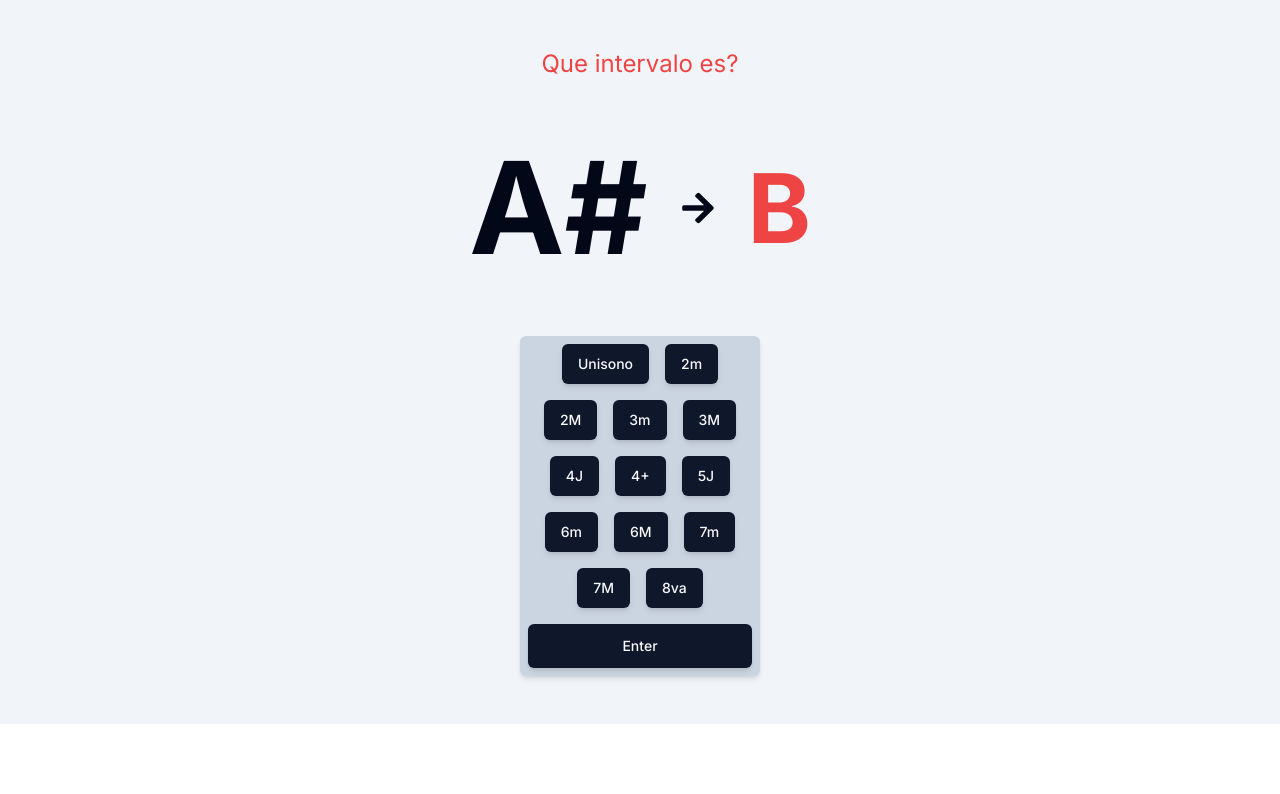
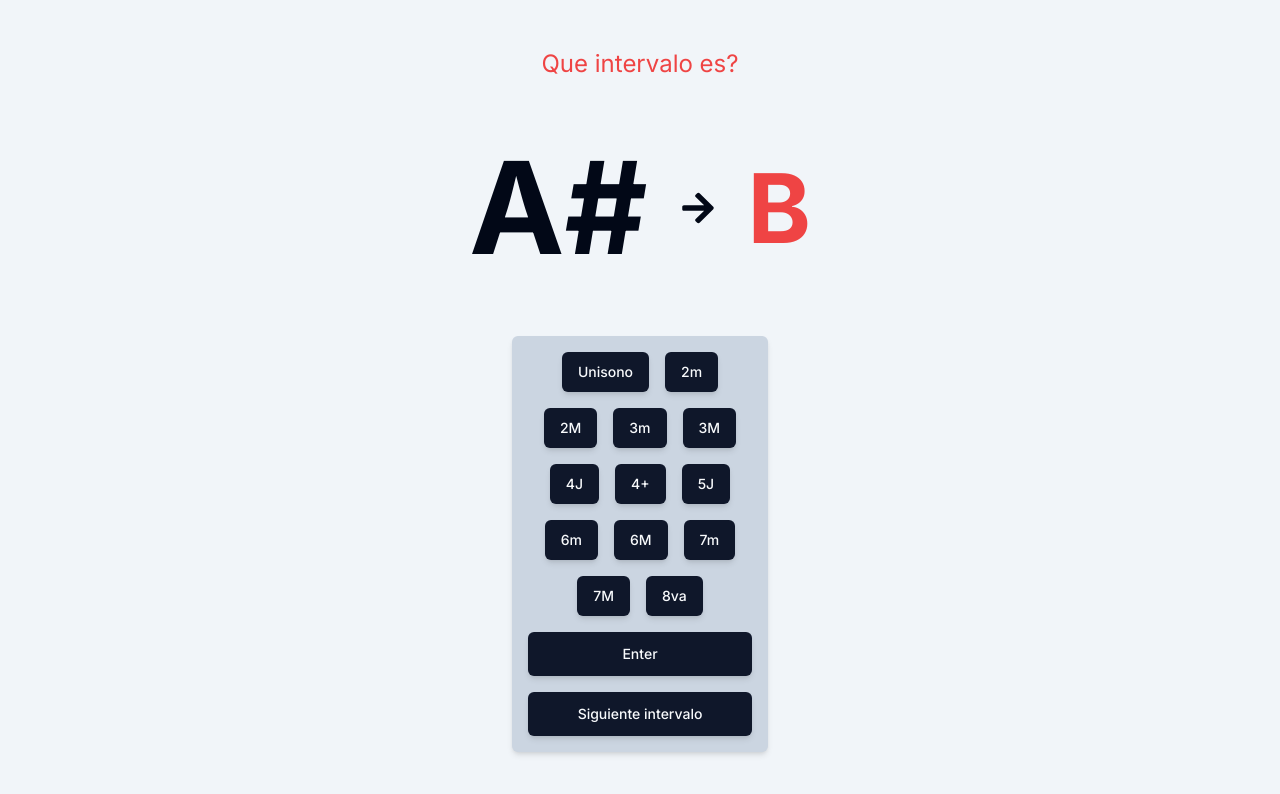
Before and after one commit to gusyoldi/intervals, a Next.js app: page /adivinar-intervalo in a window 1280 px wide. Shown: the top 794 px of the page. Built offline with nearby package versions, Linux system fonts and the light colour scheme.

Commit message:
add success component

```diff
--- a/app/adivinar-intervalo/page.tsx
+++ b/app/adivinar-intervalo/page.tsx
@@ -1,11 +1,11 @@
 import Display from "@/components/ui/Display/Display";
 import Keyboard from "@/components/ui/Keyboard/Keyboard";
 import { Nota } from "@/lib/models/data";
-import { Suspense } from "react";
+import { Suspense, useState } from "react";
 import { NOTAS, INTERVALOS } from "@/lib/data/db";
 import { generarNotasRandom } from "@/lib/utils/utils";
 
-export default async function HomePage() {
+export default async function Page() {
   const notasRandom: Nota[] = generarNotasRandom(NOTAS);
 
   return (
--- a/app/page.tsx
+++ b/app/page.tsx
@@ -1,11 +1,11 @@
 import { Button } from "@/components/ui/button";
 import Link from "next/link";
 
-export default async function Page() {
+export default async function HomePage() {
   return (
-    <ul>
-      <li>
-        <Button variant={"default"}>
+    <ul className="flex-col justify-center items-center gap-4 bg-slate-300 p-4 rounded-md shadow-md max-w-60 m-auto mt-10">
+      <li className="text-center">
+        <Button variant="default">
           <Link href="/adivinar-intervalo">Adivinar intervalo</Link>
         </Button>
       </li>
--- a/components/ui/Display/Display.tsx
+++ b/components/ui/Display/Display.tsx
@@ -1,6 +1,8 @@
 "use client";
 import { FaArrowRight } from "react-icons/fa";
 import { Nota } from "../../../lib/models/data";
+import { FaRegCheckCircle } from "react-icons/fa";
+import { useState } from "react";
 
 interface DisplayProps {
   notas: Nota[];
@@ -8,14 +10,25 @@ interface DisplayProps {
 
 export const Display = ({ notas }: DisplayProps) => {
   const [notaRandom1, notaRandom2] = notas;
+  const [showSuccess, setShowSucess] = useState(false);
+
+  const successIcon = (
+    <FaRegCheckCircle className="text-9xl m-auto" color="#5cb85c" />
+  );
 
   return (
-    <div className="flex justify-center items-center gap-8 p-10">
-      <p className=" text-9xl font-bold">{notaRandom1}</p>
-      <span className="text-4xl">
-        <FaArrowRight />
-      </span>
-      <p className="text-8xl font-bold text-red-500">{notaRandom2}</p>
+    <div className="flex justify-center items-center gap-8 p-10 min-h-40">
+      {showSuccess ? (
+        successIcon
+      ) : (
+        <>
+          <p className=" text-9xl font-bold">{notaRandom1}</p>
+          <span className="text-4xl">
+            <FaArrowRight />
+          </span>
+          <p className="text-8xl font-bold text-red-500">{notaRandom2}</p>
+        </>
+      )}
     </div>
   );
 };
--- a/components/ui/Keyboard/Keyboard.tsx
+++ b/components/ui/Keyboard/Keyboard.tsx
@@ -4,18 +4,33 @@ import { IntervaloObj } from "../../../lib/models/data";
 import { Button } from "../button";
 import Key from "./Key";
 
-const Keyboard = ({ intervalos }: { intervalos: IntervaloObj[] }) => {
+interface KeyboardProps {
+  intervalos: IntervaloObj[];
+}
+
+const Keyboard = ({ intervalos }: KeyboardProps) => {
   return (
-    <div className="flex flex-wrap justify-center items-center gap-4 bg-slate-300 p-2 rounded-md shadow-md max-w-60 m-auto">
+    <div className="flex flex-wrap justify-center items-center gap-4 bg-slate-300 p-4 rounded-md shadow-md max-w-64 m-auto">
       {intervalos.map((int) => (
         <Key key={int.nombre} name={int.nombre} />
       ))}
       <Button
-        size={"lg"}
+        size="lg"
         className="w-full rounded-md shadow-md"
-        onClick={() => console.log("Submit")}
+        onClick={() => {
+          console.log("Submit");
+        }}
       >
         Enter
+      </Button>
+      <Button
+        size="lg"
+        className="w-full rounded-md shadow-md"
+        onClick={() => {
+          console.log("Siguiente intervalo");
+        }}
+      >
+        Siguiente intervalo
       </Button>
     </div>
   );
```
